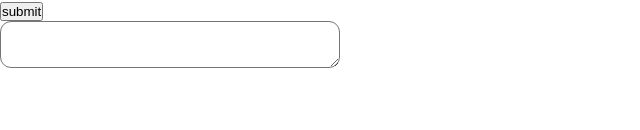
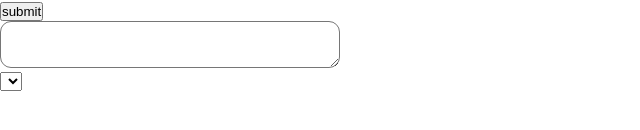
Before and after one commit to etherealelement/todo-app, a React (Create React App) app: page / in a window 1280 px wide. Shown: the part 212-342 px from the top of the page, without its empty margins (0-640 px from the left). Built offline with nearby package versions, Linux system fonts and the light colour scheme; the HTML template or start-up script is replaced by a standard one.

Commit message:
adding select in form

```diff
--- a/src/App.tsx
+++ b/src/App.tsx
@@ -5,6 +5,7 @@ import { Input } from "./components/ui/input/input";
 import { Textarea } from "./components/ui/textarea/textarea";
 import { Title } from "./components/ui/title/title";
 import { useForm, SubmitHandler } from "react-hook-form";
+import { Select } from "./components/ui/select/select"
 
 export const validEmail =
   /^(([^<>()[\]\\.,;:\s@"]+(\.[^<>()[\]\\.,;:\s@"]+)*)|(".+"))@((\[[0-9]{1,3}\.[0-9]{1,3}\.[0-9]{1,3}\.[0-9]{1,3}])|(([a-zA-Z\-0-9]+\.)+[a-zA-Z]{2,}))$/;
@@ -74,6 +75,7 @@ function App() {
         <button>submit</button>
       </form>
       <Textarea className="textarea" name="textarea" value="hello"></Textarea>
+      <Select className="select" name="select"></Select>
     </div>
   );
 }
--- a/src/components/ui/select/select.tsx
+++ b/src/components/ui/select/select.tsx
@@ -0,0 +1,21 @@
+import { FC } from 'react';
+import { SelectProps } from './select.props';
+import styles from "./select.module.css";
+import { SubmitHandler, useForm} from "react-hook-form";
+
+export const Select: FC<SelectProps> = ({name, placeholder,value, className, ...props}) => {
+	const {register , handleSubmit} = useForm<SelectProps>();
+
+	const onSubmit: SubmitHandler<SelectProps> = (data) => {
+		alert(`Данные получены! от ${data.name}`)
+	}
+
+	return <>
+		<form onSubmit={handleSubmit(onSubmit)}>
+
+	<select {...register("name")} className={styles.textarea}>
+</select>
+
+		</form>
+	</>
+};
```
Also changed, not shown: src/components/ui/select/select.props.ts (+7 -0 lines).
